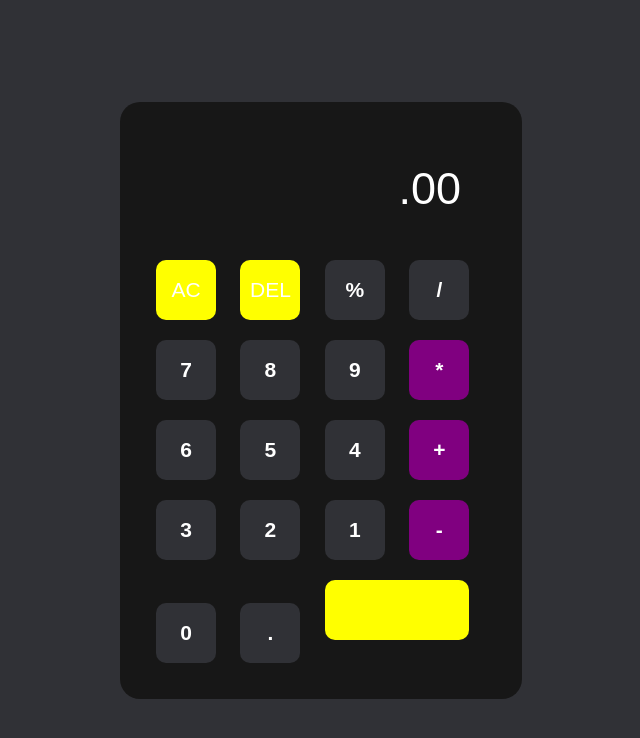
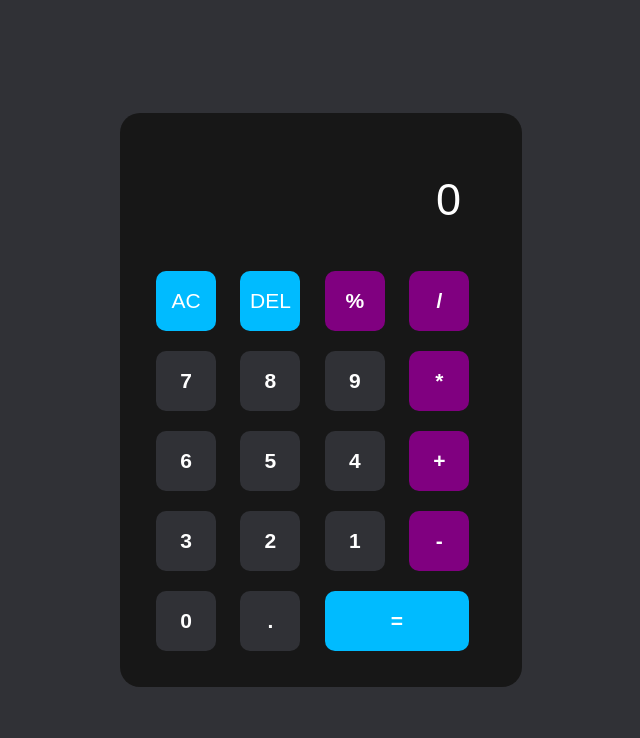
Before and after one commit to timothyndarau/webnir, a plain HTML site: page index.html in a window 1280 px wide. Shown: the whole page, without its empty margins (319-959 px from the left). Drawn offline with Linux system fonts and the light colour scheme.

Commit message:
project dun and updated

```diff
--- a/index.html
+++ b/index.html
@@ -6,13 +6,13 @@
     <body>
         <div class="container">
             <div class="Calculator">
-                <input type="text" placeholder=".00" id="inputbox">
+                <input type="text" placeholder="0" id="inputbox">
 
                 <div>
                     <button class="main">AC</button>
                     <button class="main">DEL</button>
-                    <button class="">%</button>
-                    <button class="">/</button>
+                    <button class="operator">%</button>
+                    <button class="operator">/</button>
                 </div>
 
                 <div>
@@ -39,7 +39,7 @@
                 <div>
                     <button >0</button>
                     <button >.</button>
-                    <button class="hasil"></button>
+                    <button class="hasil">=</button>
                 </div>
             </div>
         </div>
--- a/index.js
+++ b/index.js
@@ -13,7 +13,7 @@ arr.forEach(buttons => {
             string = "";
             input.value = string;
         }
-        else if (e.target.innerHTML == 'DE') {
+        else if (e.target.innerHTML == 'DEL') {
             string = string.substring(0,string.length - 1);
             input.value = string;
         }
--- a/style.css
+++ b/style.css
@@ -54,13 +54,13 @@ button {
 .hasil{
     width: 144px;
     color: white;
-    background: yellow;
+    background:  rgb(0, 187, 255);
     font-weight:700;
 }
 
 .main {
     color: white;
-    background: yellow;
+    background: rgb(0, 187, 255);
     font-weight: 400;
 }
 
```
